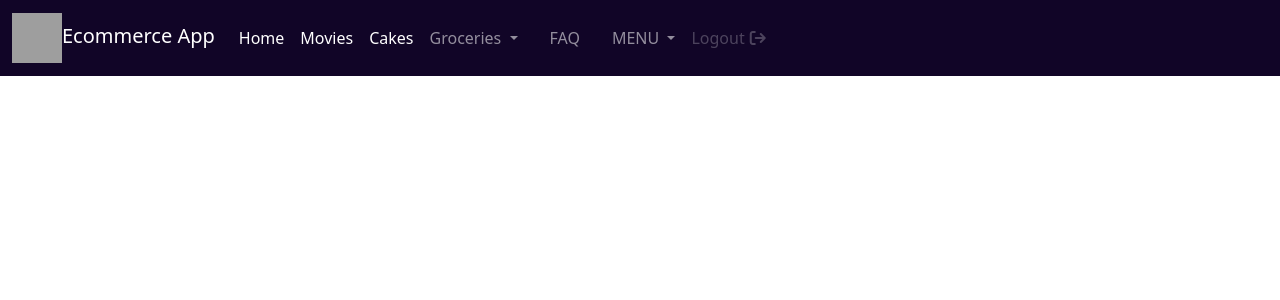
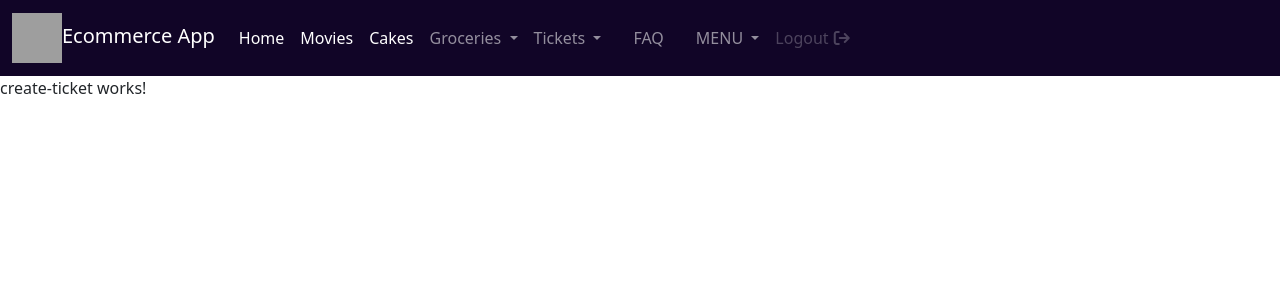
Before and after one commit to kv-b1-2022/ecommerceapp-angular, an Angular app: page /create-ticket in a window 1280 px wide. Before the commit this address led to /. Shown: the top 300 px of the page. Built offline with nearby package versions, Linux system fonts and the light colour scheme; grey boxes are pictures that could not be loaded; some icons are missing.

Commit message:
added tickets dropdown

```diff
--- a/src/app/app.module.ts
+++ b/src/app/app.module.ts
@@ -11,6 +11,7 @@ import { BrowserAnimationsModule } from '@angular/platform-browser/animations';
 import { MoviesModule } from './movies/movies.module';
 import { CakesModule } from './cakes/cakes.module';
 import { GroceryModule } from './grocery/grocery.module';
+import { TicketModule } from './ticket/ticket.module';
 @NgModule({
   declarations: [
     AppComponent,
@@ -27,8 +28,8 @@ import { GroceryModule } from './grocery/grocery.module';
     ToastrModule.forRoot(),
     MoviesModule,
     CakesModule,
-    GroceryModule
-
+    GroceryModule,
+    TicketModule
   ],
   providers: [],
   bootstrap: [AppComponent]
--- a/src/app/header/header.component.html
+++ b/src/app/header/header.component.html
@@ -30,6 +30,21 @@
 
 
                 </ul>
+
+
+                <li class="nav-item dropdown">
+                  <a class="nav-link dropdown-toggle" routerLink="#" id="navbarDropdown" role="button" data-bs-toggle="dropdown"
+                    aria-expanded="false">
+                    Tickets
+                  </a>
+                  <ul class="dropdown-menu" aria-labelledby="navbarDropdown">
+                    <li><a class="dropdown-item" routerLink="create-ticket">Create Ticket</a></li>
+                    <li><a class="dropdown-item" routerLink="list-tickets">List Tickets</a></li>
+                    <li><a class="dropdown-item" routerLink="view-tickets">View Tickets</a></li>
+
+
+
+          </ul>
 
 
                       <li class="nav-item">
--- /dev/null
+++ b/src/app/ticket/create-ticket/create-ticket.component.html
@@ -0,0 +1 @@
+<p>create-ticket works!</p>
--- /dev/null
+++ b/src/app/ticket/create-ticket/create-ticket.component.ts
@@ -0,0 +1,16 @@
+import { Component, OnInit } from '@angular/core';
+
+@Component({
+  selector: 'app-create-ticket',
+  templateUrl: './create-ticket.component.html',
+  styles: [
+  ]
+})
+export class CreateTicketComponent implements OnInit {
+
+  constructor() { }
+
+  ngOnInit(): void {
+  }
+
+}
--- /dev/null
+++ b/src/app/ticket/list-tickets/list-tickets.component.html
@@ -0,0 +1 @@
+<p>list-tickets works!</p>
--- /dev/null
+++ b/src/app/ticket/list-tickets/list-tickets.component.ts
@@ -0,0 +1,16 @@
+import { Component, OnInit } from '@angular/core';
+
+@Component({
+  selector: 'app-list-tickets',
+  templateUrl: './list-tickets.component.html',
+  styles: [
+  ]
+})
+export class ListTicketsComponent implements OnInit {
+
+  constructor() { }
+
+  ngOnInit(): void {
+  }
+
+}
--- /dev/null
+++ b/src/app/ticket/view-tickets/view-tickets.component.html
@@ -0,0 +1 @@
+<p>view-tickets works!</p>
--- /dev/null
+++ b/src/app/ticket/view-tickets/view-tickets.component.ts
@@ -0,0 +1,16 @@
+import { Component, OnInit } from '@angular/core';
+
+@Component({
+  selector: 'app-view-tickets',
+  templateUrl: './view-tickets.component.html',
+  styles: [
+  ]
+})
+export class ViewTicketsComponent implements OnInit {
+
+  constructor() { }
+
+  ngOnInit(): void {
+  }
+
+}
```
Also changed, not shown: src/app/ticket/ticket-routing.module.ts (added, +17 -0 lines), src/app/ticket/ticket.module.ts (added, +26 -0 lines).
